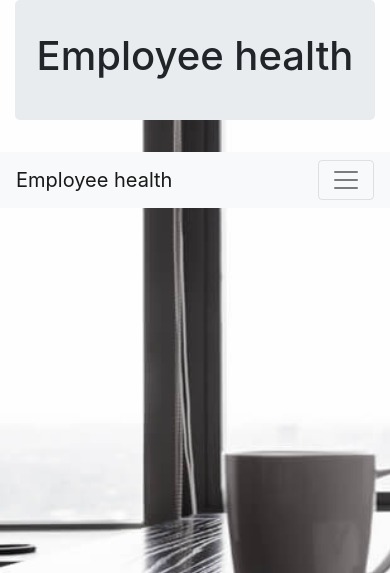
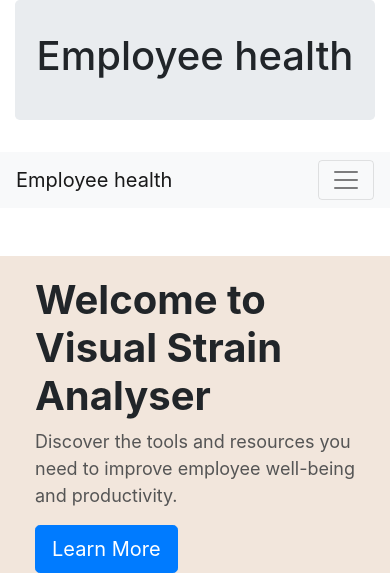
Before and after one commit to 23MP2107/Main-Project, a Django app: page /myapp/ in a window 390 px wide. Shown: the top 573 px of the page. Run offline with Django 3.2, Linux system fonts and the light colour scheme; some libraries are stand-ins or nearby versions; grey boxes are pictures that could not be loaded.

Commit message:
dubugging

```diff
--- a/myapp/templates/myapp/index.html
+++ b/myapp/templates/myapp/index.html
@@ -3,9 +3,50 @@
 {% block title %}
 My Project
 {% endblock %}
-{% block background %}background="{% static './myapp/images/e.jpg' %}"{% endblock %}
 {% block body %}
-<center>
-    <!-- <img src="{% static './myapp/images/bq.jpg' %}" width="600" height="400"> -->
-</center>
+<div class="container-fluid mt-5">
+  <div class="row align-items-center" style="background-color: #F2E6DC; padding: 20px;">
+    <div class="col-12 col-md-7">
+      <h1 style="font-weight: 700;">Welcome to Visual Strain Analyser</h1>
+      <p style="font-size: 18px; color: #555;">Discover the tools and resources you need to improve employee well-being and productivity.</p>
+      <a href="{% url 'about' %}" class="btn btn-primary btn-lg">Learn More</a>
+    </div>
+    <div class="col-12 col-md-4 text-center">
+      <img src="{% static './myapp/images/meditation.png' %}" class="img-fluid" alt="Health Illustration">
+    </div>
+  </div>
+</div>
+
+<div class="container mt-5">
+  <h2 class="text-center mb-4">Our Services</h2>
+  <div class="row">
+    <div class="col-md-4">
+      <div class="card shadow-sm">
+        <img src="{% static './myapp/images/game2.jpg' %}" class="card-img-top" alt="Service 1">
+        <div class="card-body">
+          <h5 class="card-title">Extra Activities</h5>
+          <p class="card-text">Customising activities according to your hobbies.</p>
+        </div>
+      </div>
+    </div>
+    <div class="col-md-4">
+      <div class="card shadow-sm">
+        <img src="{% static './myapp/images/fitness.jpg' %}" class="card-img-top" alt="Service 2">
+        <div class="card-body">
+          <h5 class="card-title">Fitness Programs</h5>
+          <p class="card-text">Customized fitness programs to suit individual needs.</p>
+        </div>
+      </div>
+    </div>
+    <div class="col-md-4">
+      <div class="card shadow-sm">
+        <img src="{% static './myapp/images/mental.jpg' %}" class="card-img-top" alt="Service 3">
+        <div class="card-body">
+          <h5 class="card-title">Mental Health Support</h5>
+          <p class="card-text">Counseling and resources to support mental well-being.</p>
+        </div>
+      </div>
+    </div>
+  </div>
+</div>
 {% endblock %}
```
Also changed, not shown: myapp/static/myapp/images/health.jpg (added).
